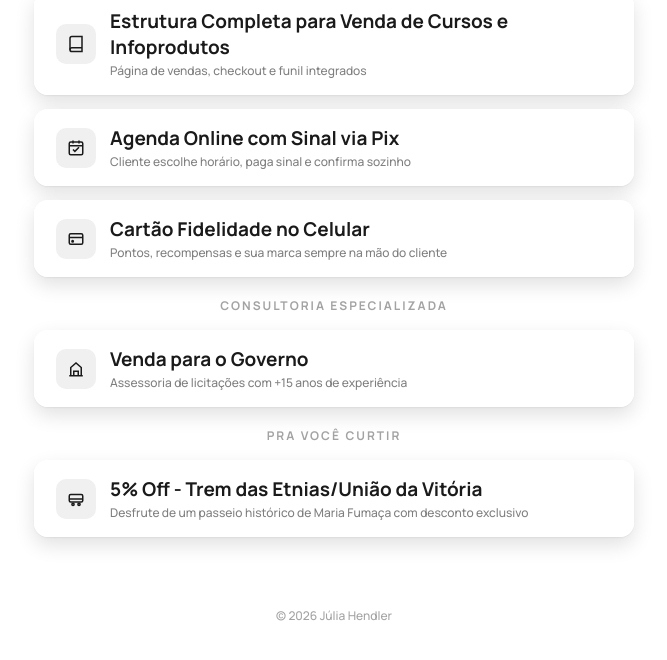
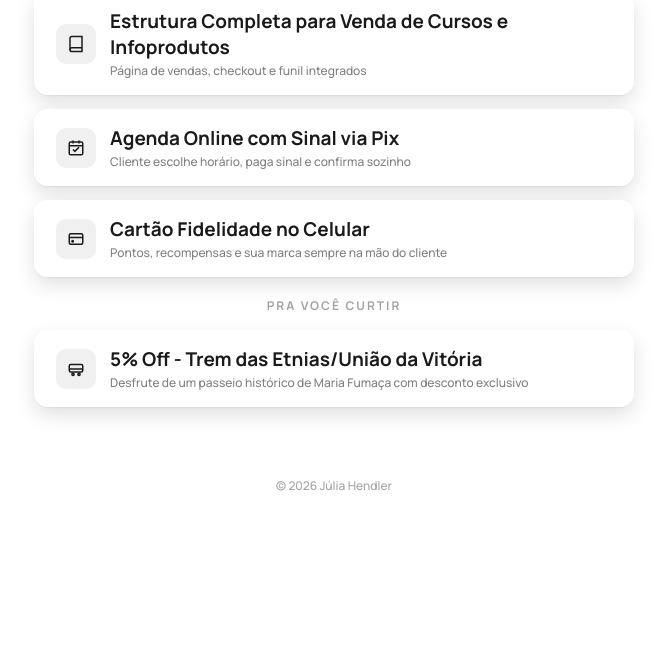
Before and after one commit to Sagwa89/juliahendler, a plain HTML site: page index.html in a window 1280 px wide. Shown: the part 910-1570 px from the top of the page, without its empty margins (306-973 px from the left). After the commit the page ends 1484 px from the top, so only its background shows below. Drawn offline with Linux system fonts and the light colour scheme; a web font is replaced by a local one.

Commit message:
Add files via upload

```diff
--- a/index.html
+++ b/index.html
@@ -360,16 +360,6 @@
     </a>
   </section>
 
-  <p class="section-label">Consultoria Especializada</p>
-  <section class="links">
-    <a href="https://wa.me/5547996720706?text=Ol%C3%A1%21%20Vim%20pelo%20site%20e%20gostaria%20de%20saber%20mais%20informa%C3%A7%C3%B5es%20sobre%3A%20Venda%20para%20o%20Governo.%20Meu%20nome%20%C3%A9%3A%20/%20Cidade%3A%20/%20Nome%20do%20meu%20neg%C3%B3cio%3A%20/%20Urg%C3%AAncia%20%28essa%20semana%2C%20esse%20m%C3%AAs%2C%20s%C3%B3%20pesquisando%29%3A" class="link" target="_blank" rel="noopener">
-      <div>
-        Venda para o Governo
-        <small>Assessoria de licitações com +15 anos de experiência</small>
-      </div>
-      <span class="icon"><svg viewBox="0 0 24 24" width="18" height="18" fill="none" stroke="currentColor" stroke-width="2"><path d="M3 21h18"/><path d="M5 21V10l7-6 7 6v11"/><path d="M9 21v-6h6v6"/></svg></span>
-    </a>
-  </section>
 
   <p class="section-label">Pra Você Curtir</p>
   <section class="links">
```
